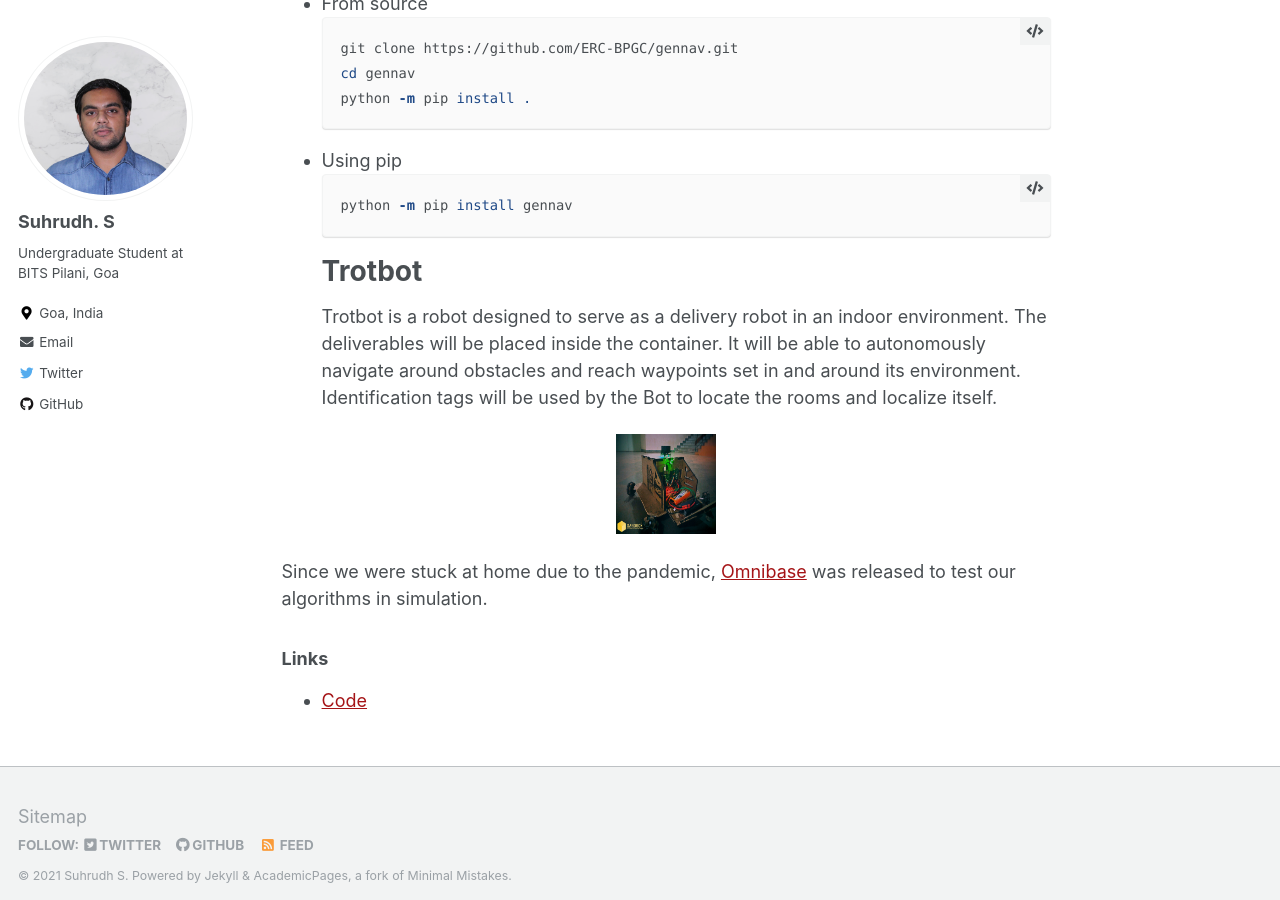
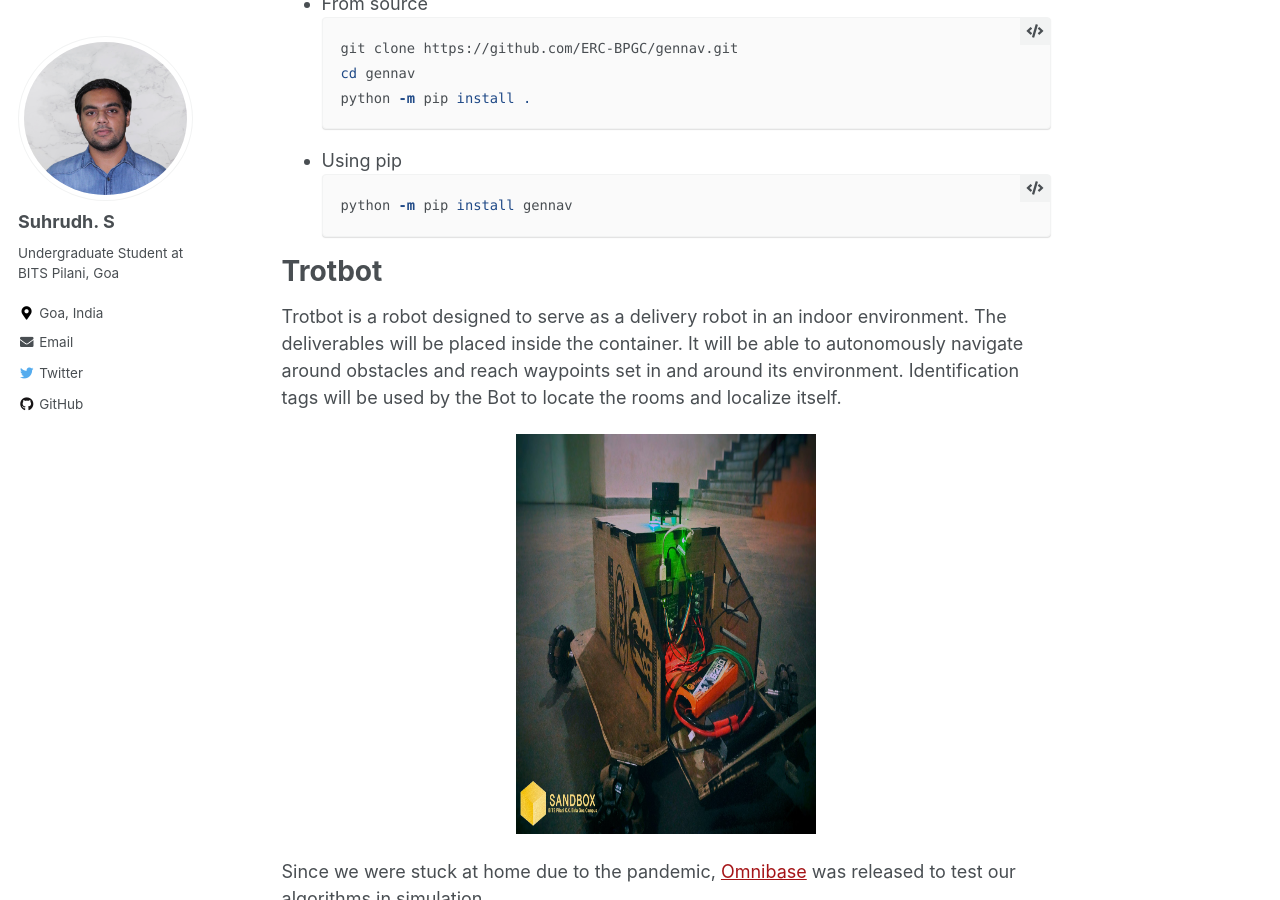
Before and after one commit to SuhrudhSarathy/SuhrudhSarathy.github.io, a Jekyll site: the page built from _pages/software.md, in a window 1280 px wide and 900 px high, scrolled down 1658 px. Built offline with Jekyll 4.4.1, drawn with Linux system fonts in a browser that asks for light colours.

Commit message:
projects final

````diff
--- a/_pages/software.md
+++ b/_pages/software.md
@@ -50,11 +50,12 @@ python -m pip install .
 python -m pip install gennav
 ```
 <!--add trotbot-->
+
 # Trotbot
 Trotbot is a robot designed to serve as a delivery robot in an indoor environment. The deliverables will be placed inside the container. It will be able to autonomously navigate around obstacles and reach waypoints set in and around its environment. Identification tags will be used by the Bot to locate the rooms and localize itself.
 
 <p align="center">
-  <img src="/images/software/trotbot.jpg" alt="MarineGEO circle logo" style="height: 100px; width:100px;"/>
+  <img src="/images/software/trotbot.jpg" alt="MarineGEO circle logo" style="height: 400px; width:300px;"/>
 </p>
 
 Since we were stuck at home due to the pandemic, [Omnibase](https://github.com/ERC-BPGC/omnibase) was released to test our algorithms in simulation.
````
